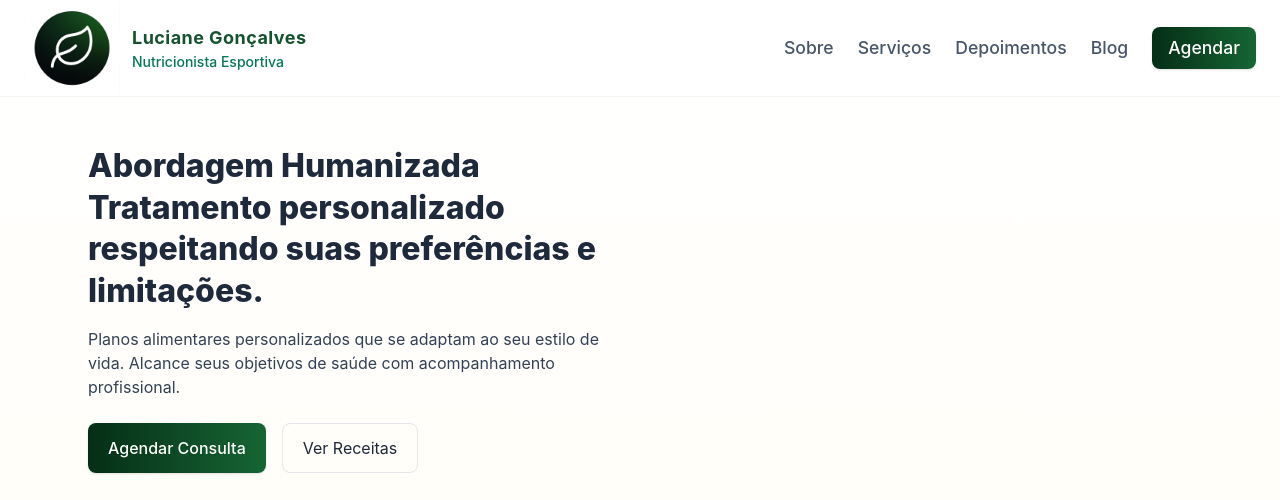
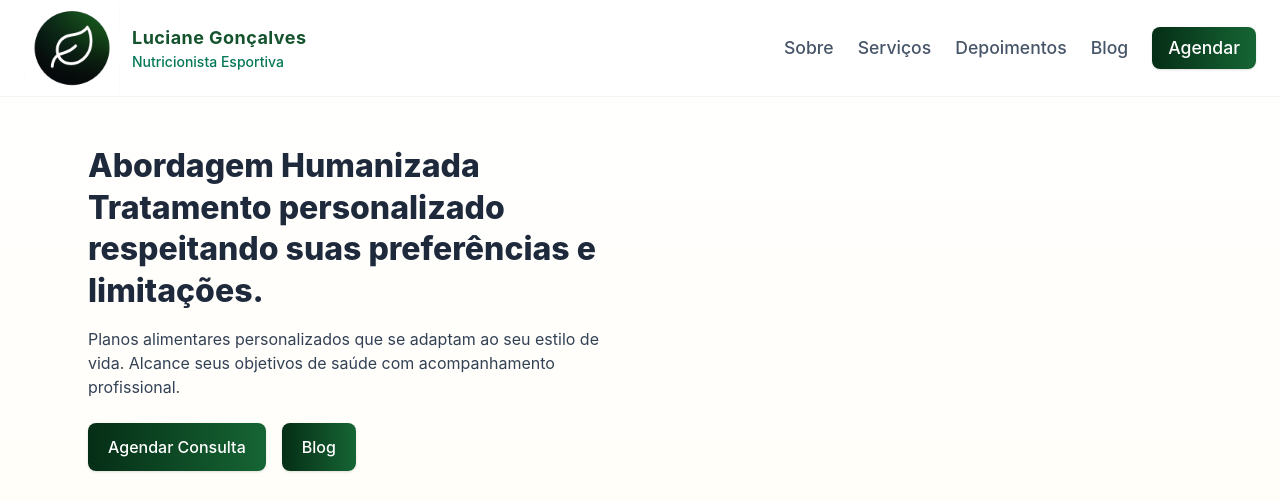
Before and after one commit to Tony42-T/Luciane_Nutricionista_Site, a website: page docs/index.html in a window 1280 px wide. Shown: the top 500 px of the page. Drawn offline with nearby package versions, Linux system fonts and the light colour scheme.

Commit message:
Update index.html

```diff
--- a/docs/index.html
+++ b/docs/index.html
@@ -69,7 +69,7 @@
         <a href="#contato"
         class="inline-flex items-center gap-2 bg-gradient-to-r from-green-950 to-green-800 text-white px-5 py-3 rounded-lg font-medium shadow transition-transform hover:scale-105 hover:brightness-95 ">Agendar Consulta</a>
         <a href="#blog"
-        class="inline-flex items-center gap-2 px-5 py-3 rounded-lg border">Ver Receitas</a>
+        class="inline-flex items-center gap-2 bg-gradient-to-r from-green-950 to-green-800 text-white px-5 py-3 rounded-lg font-medium shadow transition-transform hover:scale-105 hover:brightness-95 ">Blog</a>
       </div>
 
         <section id="sobre"
```
